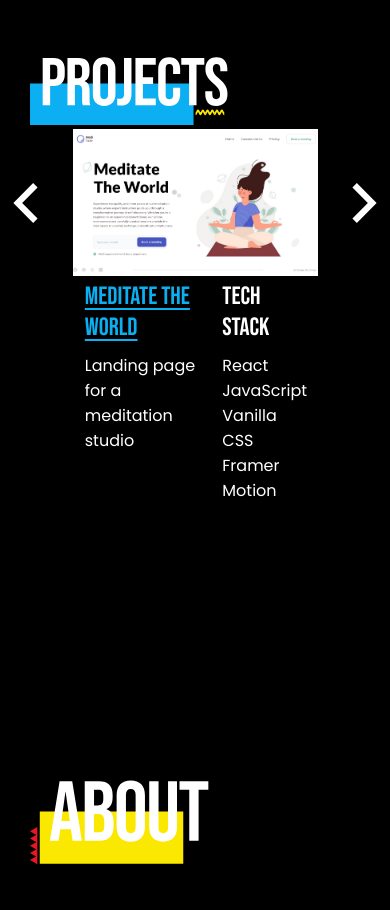
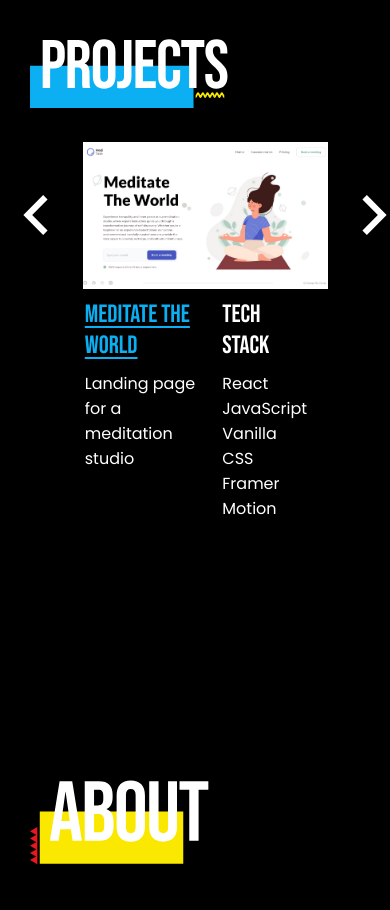
Before and after one commit to akinevans/akinevans.com-v3, a React (Create React App) app: page / in a window 390 px wide. Shown: the part 840-1750 px from the top of the page. Built offline with nearby package versions, Linux system fonts and the light colour scheme.

Commit message:
Fix margin on slideshow container for screens of 1000px and below

```diff
--- a/src/components/Projects.css
+++ b/src/components/Projects.css
@@ -237,11 +237,6 @@
     margin-left: 20px;
     width: 300px;
   }
-
-  .slideshow-wrapper {
-    margin: 0;
-    /* outline: 2px solid green; */
-  }
 } /* End tablet View 1000px; */
 
 /** Mobile View 750px; */
```
